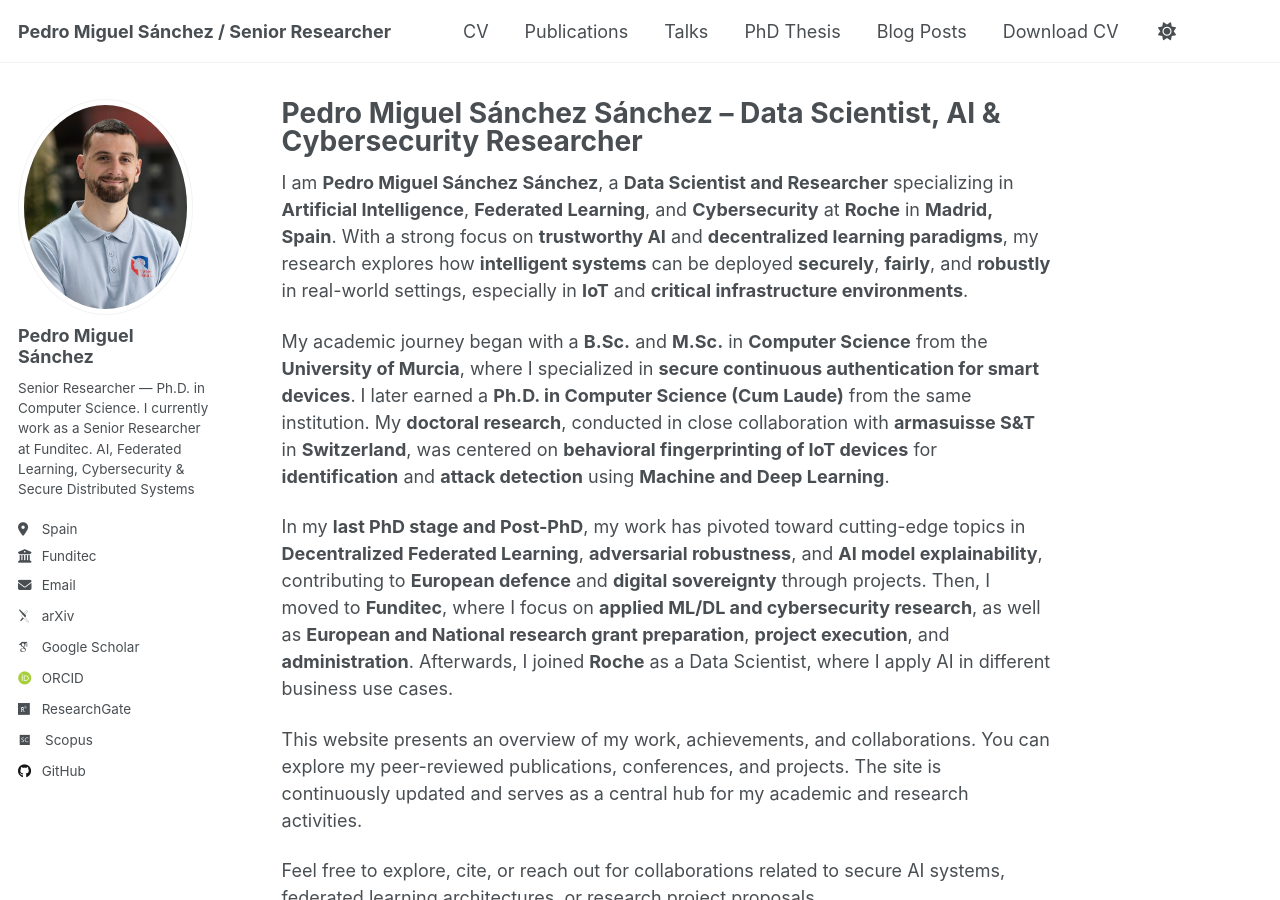
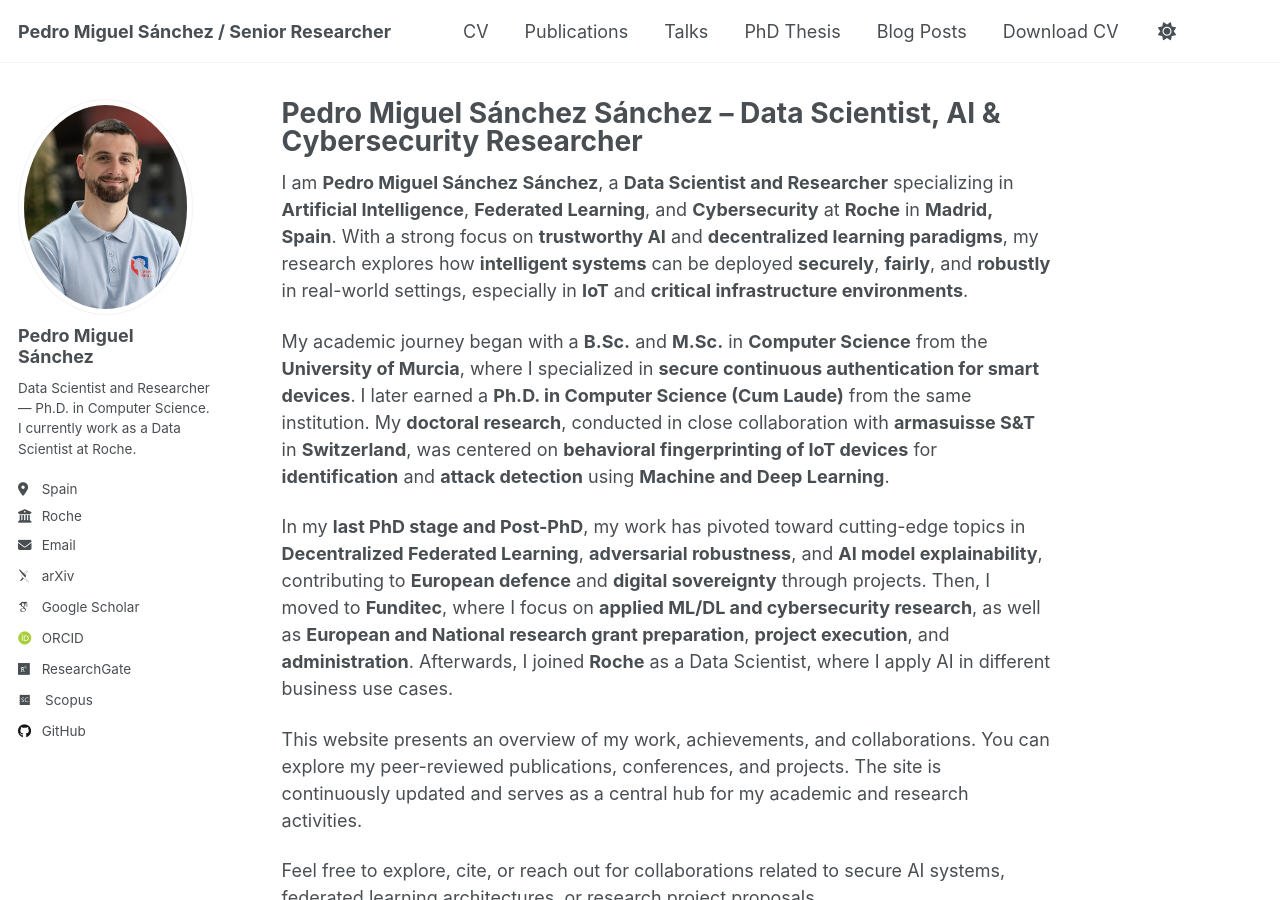
Before and after one commit to sxz0/sxz0.github.io, a Jekyll site: the page built from _pages/about.md, in a window 1280 px wide and 900 px high. Built offline with Jekyll 4.4.1, drawn with Linux system fonts in a browser that asks for light colours; some web fonts are replaced.

Commit message:
Update _config.yml

```diff
--- a/_config.yml
+++ b/_config.yml
@@ -12,7 +12,7 @@ site_theme               : "default"
 title                    : "Pedro Miguel Sánchez / Senior Researcher"
 title_separator          : "-"
 name                     : &name "Pedro Miguel Sánchez Sánchez"
-description              : &description "Senior Researcher — AI, Federated Learning, Cybersecurity & Secure Distributed Systems"
+description              : &description "Data Scientist and Researcher — AI, Federated Learning, Cybersecurity & Secure Distributed Systems"
 url                      : https://pedromiguel.me # the base hostname & protocol for your site e.g. "https://[your GitHub username].github.io" or if you already have some other page hosted on Github then use "https://[your GitHub username].github.io/[Your Repo Name]"
 baseurl                  : "" # the subpath of your site, e.g. "/blog"
 repository               : "sxz0/sxz0.github.io"
@@ -25,9 +25,9 @@ author:
   avatar           : "profile.png"
   name             : "Pedro Miguel Sánchez"
   pronouns         : # example: "she/her"
-  bio              : "Senior Researcher — Ph.D. in Computer Science. I currently work as a Senior Researcher at Funditec. AI, Federated Learning, Cybersecurity & Secure Distributed Systems"
+  bio              : "Data Scientist and Researcher — Ph.D. in Computer Science. I currently work as a Data Scientist at Roche."
   location         : "Spain"
-  employer         : "Funditec"
+  employer         : "Roche"
   uri              : # URL
   email            : "pedromiguelsanchezsanchez@gmail.com"
 
```
